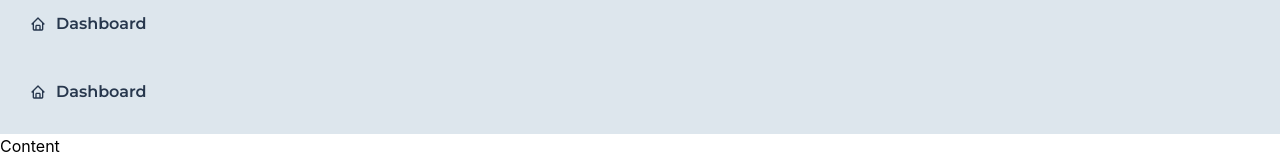
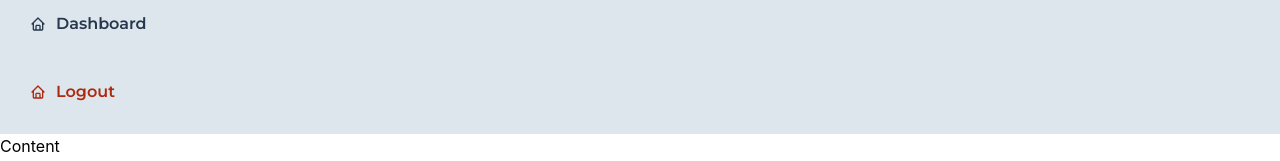
Before and after one commit to nilkanth4077/Healthcare-Frontend, a React (Vite) app: page /admin-dashboard in a window 1280 px wide. Shown: the part 359-520 px from the top of the page. Built offline with nearby package versions, Linux system fonts and the light colour scheme.

Commit message:
Logout added to admin dashboard

```diff
--- a/src/components/ResponsiveMenu.jsx
+++ b/src/components/ResponsiveMenu.jsx
@@ -1,7 +1,7 @@
 import { useEffect, useState } from "react";
 import { motion, AnimatePresence } from "framer-motion";
 import { useNavigate } from "react-router-dom";
-import BaseUrl from "../BaseUrl";
+import BaseUrl from "../reusables/BaseUrl";
 
 const ResponsiveMenu = ({ open }) => {
     const navigate = useNavigate();
--- a/src/pages/Admin/SideBar.jsx
+++ b/src/pages/Admin/SideBar.jsx
@@ -1,10 +1,19 @@
 import React from "react";
-import { Link } from "react-router-dom";
+import { Link, useNavigate } from "react-router-dom";
 import { BiHome, BiBookAlt } from "react-icons/bi";
 import "./style/AdminDashboard.css";
 import "./style/SideBar.css";
 
 const SideBar = () => {
+
+    const navigate = useNavigate();
+
+    const handleLogout = () => {
+        localStorage.removeItem("token");
+        localStorage.removeItem("user");
+        navigate("/");
+    };
+
     return (
         <div className="sidebar">
             <div className="menu">
@@ -29,9 +38,9 @@ const SideBar = () => {
                         <BiHome className="icon" />
                         <span>Dashboard</span>
                     </a>
-                    <a href="#" className="item">
+                    <a href="#" className="logout" onClick={() => handleLogout()}>
                         <BiHome className="icon" />
-                        <span>Dashboard</span>
+                        <span>Logout</span>
                     </a>
                 </div>
             </div>
--- a/src/pages/Admin/style/SideBar.css
+++ b/src/pages/Admin/style/SideBar.css
@@ -42,3 +42,21 @@
     background-color: #27374d;
     color: #dde6ed;
 }
+
+.menu--list .logout {
+    display: flex;
+    align-items: center;
+    gap: 10px;
+    font-size: 1rem;
+    text-decoration: none;
+    font-weight: 600;
+    padding: 10px;
+    border-radius: 10px;
+    transition: 0.3s ease-in-out;
+    color: #ad290f;
+}
+
+.menu--list .logout:hover {
+    background-color: #ad290f;
+    color: #dde6ed;
+}
--- a/src/pages/BookAppointment.jsx
+++ b/src/pages/BookAppointment.jsx
@@ -6,7 +6,7 @@ import axios from "axios";
 import { useNavigate } from "react-router-dom";
 import { jwtDecode } from "jwt-decode";
 import { toast } from "react-toastify";
-import BaseUrl from "../BaseUrl";
+import BaseUrl from "../reusables/BaseUrl";
 
 function BookAppointment() {
     const navigate = useNavigate();
--- a/src/pages/Doctor/DoctorRegistration.jsx
+++ b/src/pages/Doctor/DoctorRegistration.jsx
@@ -3,7 +3,7 @@ import axios from "axios";
 import Navbar from "../../components/Navbar";
 import { Footer } from "../../components/Footer";
 import { toast } from "react-toastify";
-import BaseUrl from "../../BaseUrl";
+import BaseUrl from "../../reusables/BaseUrl";
 
 export default function DoctorRegistration() {
     const [formData, setFormData] = useState({
--- a/src/pages/Login.jsx
+++ b/src/pages/Login.jsx
@@ -4,7 +4,7 @@ import { useNavigate } from "react-router-dom";
 import Navbar from "../components/Navbar";
 import { Footer } from "../components/Footer";
 import { toast } from "react-toastify";
-import BaseUrl from "../BaseUrl";
+import BaseUrl from "../reusables/BaseUrl";
 
 const Login = () => {
     const navigate = useNavigate();
--- a/src/pages/Patient/AppointmentDetails.jsx
+++ b/src/pages/Patient/AppointmentDetails.jsx
@@ -4,7 +4,7 @@ import { useNavigate, useLocation } from "react-router-dom";
 import { toast } from "react-toastify";
 import Navbar from "../../components/Navbar";
 import { Footer } from "../../components/Footer";
-import BaseUrl from "../../BaseUrl";
+import BaseUrl from "../../reusables/BaseUrl";
 
 const AppointmentDetails = () => {
     const navigate = useNavigate();
--- a/src/pages/Register.jsx
+++ b/src/pages/Register.jsx
@@ -3,7 +3,7 @@ import axios from "axios";
 import Navbar from "../components/Navbar";
 import { Footer } from "../components/Footer";
 import { toast } from "react-toastify";
-import BaseUrl from "../BaseUrl";
+import BaseUrl from "../reusables/BaseUrl";
 
 export default function Register() {
     const [formData, setFormData] = useState({
```
Also changed, not shown: src/reusables/BaseUrl.jsx (renamed from src/BaseUrl.jsx).
